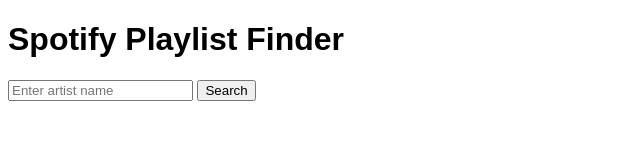
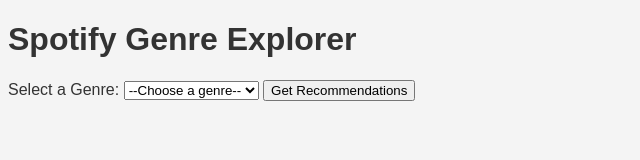
Before and after one commit to aj-wrk/well-being, a plain HTML site: page index.html in a window 1280 px wide. Shown: the whole page, without its empty margins (0-640 px from the left). Drawn offline with Linux system fonts and the light colour scheme.

Commit message:
Update index.html

```diff
--- a/index.html
+++ b/index.html
@@ -3,18 +3,17 @@
 <head>
   <meta charset="UTF-8">
   <meta name="viewport" content="width=device-width, initial-scale=1.0">
-  <title>Spotify Playlist Finder</title>
-  <style>
-    body { font-family: Arial, sans-serif; }
-    #playlists { margin-top: 20px; }
-    .playlist { margin: 10px 0; }
-  </style>
+  <title>Spotify Genre Explorer</title>
+  <link rel="stylesheet" href="styles.css">
 </head>
 <body>
-<h1>Spotify Playlist Finder</h1>
-<input type="text" id="artistName" placeholder="Enter artist name">
-<button id="searchButton">Search</button>
-<div id="playlists"></div>
+<h1>Spotify Genre Explorer</h1>
+<label for="genreSelect">Select a Genre:</label>
+<select id="genreSelect">
+  <option value="">--Choose a genre--</option>
+</select>
+<button id="getRecommendations">Get Recommendations</button>
+<div id="recommendations"></div>
 
 <script src="script.js"></script>
 </body>
```
